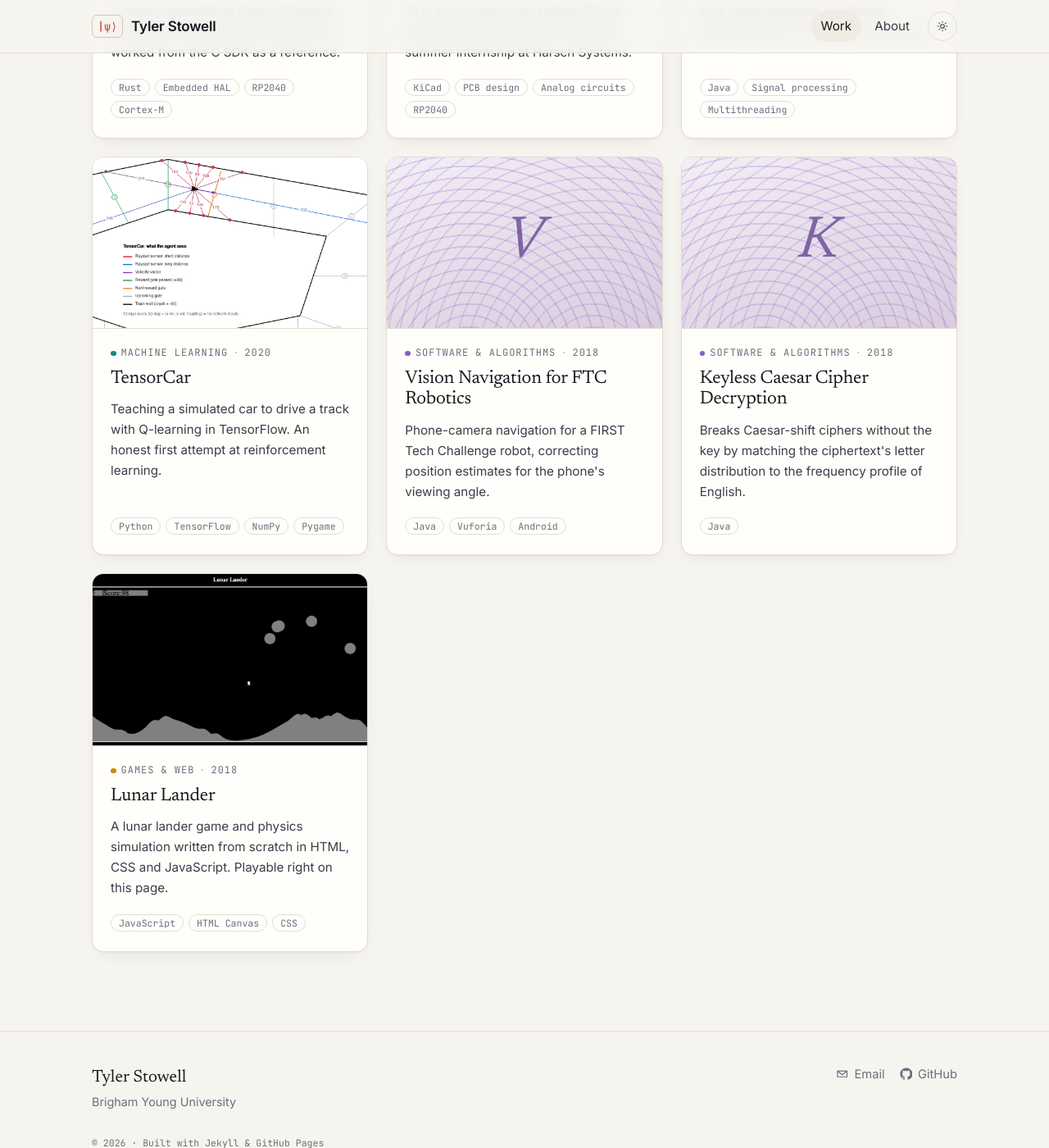
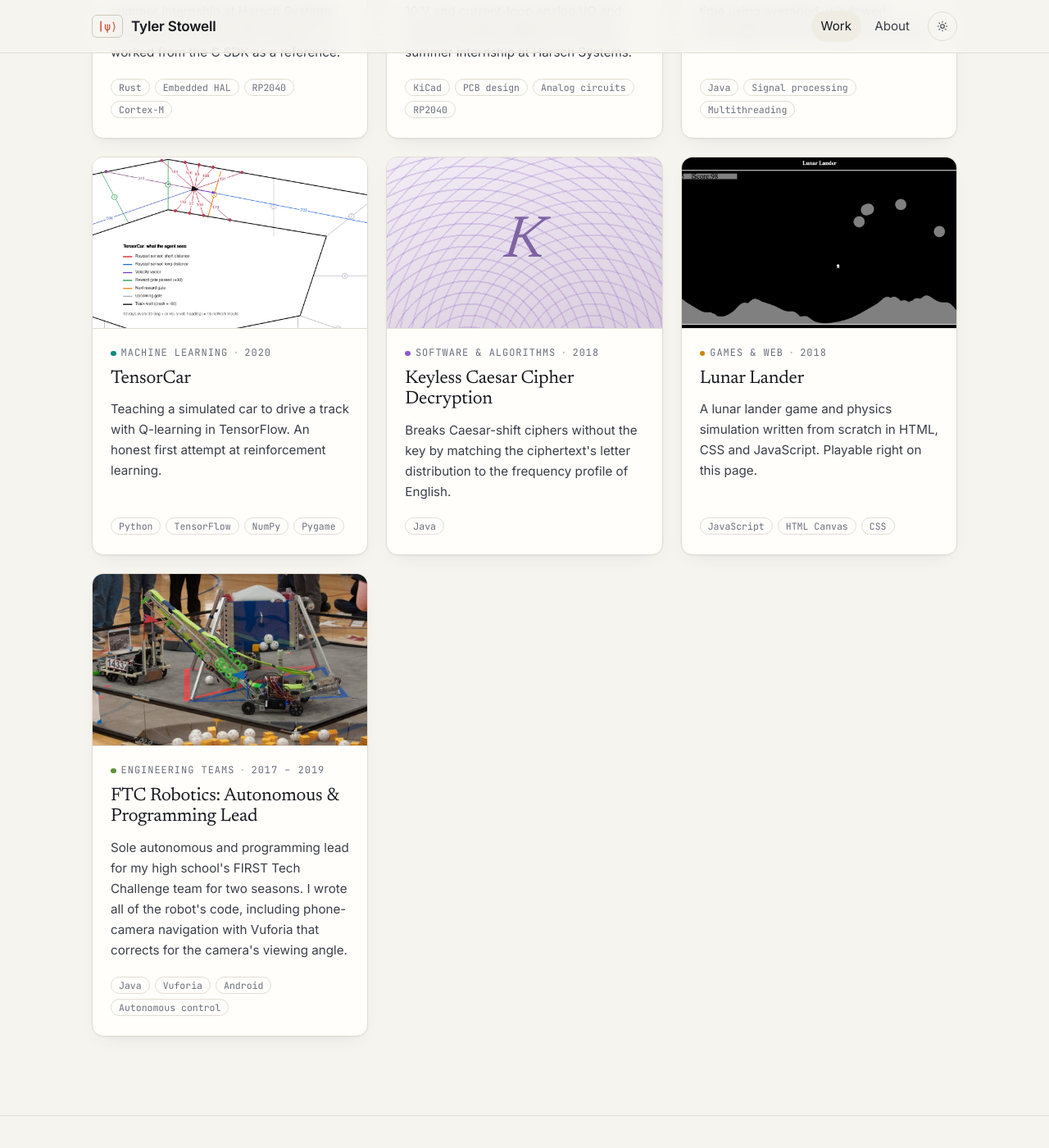
Before and after one commit to tystowell/tystowell.github.io, a Jekyll site: the page built from work.html, in a window 1280 px wide and 1400 px high, scrolled down 2756 px. Shown: the whole window at 82% size. Built offline with Jekyll 4.4.1, drawn with Linux system fonts in a browser that asks for light colours; some of the changed lines change nothing that is shown.

Commit message:
Added robotics images

```diff
--- a/_data/categories.yml
+++ b/_data/categories.yml
@@ -32,7 +32,7 @@
   label: Engineering Teams
   group: Student Teams
   hue: "#5f8f3a"
-  blurb: Competition teams at BYU.
+  blurb: Competition engineering teams, from high school robotics to BYU.
 
 - id: ml
   label: Machine Learning
--- /dev/null
+++ b/_projects/ftc-robotics.md
@@ -0,0 +1,34 @@
+---
+title: "FTC Robotics: Autonomous & Programming Lead"
+summary: Sole autonomous and programming lead for my high school's FIRST Tech Challenge team for two seasons. I wrote all of the robot's code, including phone-camera navigation with Vuforia that corrects for the camera's viewing angle.
+category: teams
+date: 2017-09-01
+period: 2017 – 2019
+status: Completed
+role: Sole autonomous & programming lead
+tools: [Java, Vuforia, Android, Autonomous control]
+thumbnail: /assets/img/projects/vuforia/robot.jpg
+hero: /assets/img/projects/vuforia/robot.jpg
+hero_alt: The team's robot, with a long green arm, on the Rover Ruckus competition field
+hero_caption: "Our robot (center, with the green arm) at a Rover Ruckus competition. The phone mounted low on the front runs the Vuforia navigation, and the crater picture on the field wall (left) is one of the image targets it tracks."
+links:
+  - label: Source
+    url: https://github.com/tystowell/VuforiaNavigationRelic
+    icon: github
+---
+
+## Overview
+
+For two seasons, *Relic Recovery* (2017–18) and *Rover Ruckus* (2018–19), I was the sole
+autonomous and programming lead for my high school's FIRST Tech Challenge team, responsible for
+all of the robot's code: driver control and the autonomous routines that run
+with no human input at the start of each match.
+
+## Vision navigation
+
+Navigation code from the *Relic Recovery* season. The robot's phone
+tracks image targets on the field with Vuforia. I derived a correction that factors the
+phone's rotation out of the measured position, which gives more accurate results when the camera
+sits at an angle to the target.
+
+TODO: How the robot did (competition results, awards), and what the autonomous routine accomplished.
--- a/_projects/vuforia-navigation.md
+++ /dev/null
@@ -1,22 +0,0 @@
----
-title: Vision Navigation for FTC Robotics
-summary: Phone-camera navigation for a FIRST Tech Challenge robot, correcting position estimates for the phone's viewing angle.
-category: software
-date: 2018-05-17
-period: "2018"
-status: Completed
-tools: [Java, Vuforia, Android]
-links:
-  - label: Source
-    url: https://github.com/tystowell/VuforiaNavigationRelic
-    icon: github
----
-
-## Overview
-
-Navigation code for the 2017–18 FIRST Tech Challenge game *Relic Recovery*. The robot's phone
-tracks image targets on the field with Vuforia. I derived a correction that factors the
-phone's rotation out of the measured position, which gives more accurate results when the camera
-sits at an angle to the target.
-
-TODO: Your role on the team, and how the robot did.
```
Also changed, not shown: assets/img/projects/vuforia/robot.jpg (added).
